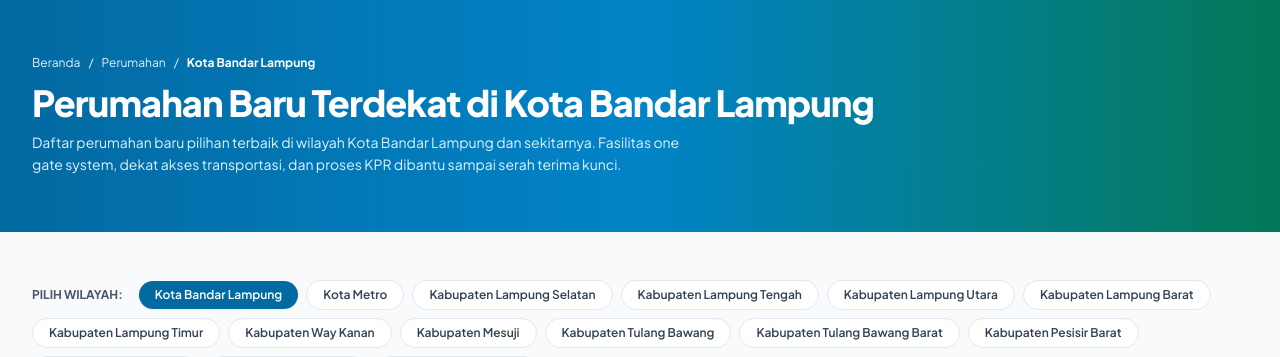
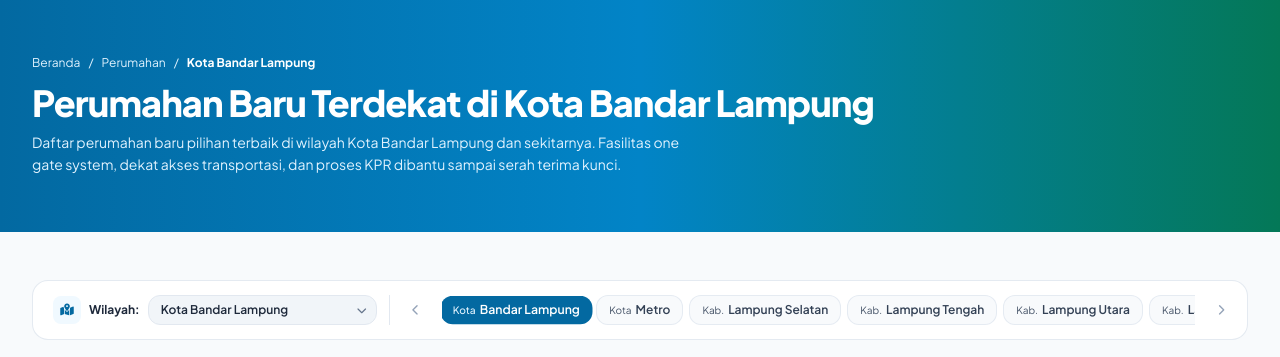
Before and after one commit to denis-dst/perumahanku, a Laravel app: a page that uses resources/views/projects/city.blade.php in a window 1280 px wide. Shown: the part 92-449 px from the top of the page. Run offline with Laravel 12, Linux system fonts and the light colour scheme; data comes from the database, SQL or seed files in the repository; some libraries are stand-ins or nearby versions.

Commit message:
fix(ui): tidy city pills into clean single-row horizontal scrollable toolbar with quick dropdown

```diff
--- a/resources/views/projects/city.blade.php
+++ b/resources/views/projects/city.blade.php
@@ -26,18 +26,70 @@
 <!-- Content -->
 <section class="py-12 bg-slate-50">
     <div class="max-w-7xl mx-auto px-4 sm:px-6 lg:px-8">
-        <!-- City Pills -->
-        <div class="flex flex-wrap items-center gap-2 mb-8">
-            <span class="text-xs text-slate-600 font-bold uppercase mr-2">Pilih Wilayah:</span>
+        <!-- City Selector Toolbar (Clean, Responsive, No Clutter) -->
+        <div class="bg-white rounded-2xl p-2.5 sm:p-3 border border-slate-200/90 shadow-2xs mb-8"
+             x-data="{
+                 scrollLeft() { $refs.chipTrack.scrollBy({ left: -220, behavior: 'smooth' }) },
+                 scrollRight() { $refs.chipTrack.scrollBy({ left: 220, behavior: 'smooth' }) }
+             }"
+             x-init="$nextTick(() => {
+                 const activeChip = $refs.chipTrack.querySelector('[data-active=true]');
+                 if (activeChip) {
+                     activeChip.scrollIntoView({ behavior: 'smooth', block: 'nearest', inline: 'center' });
+                 }
+             })">
+            <div class="flex items-center gap-2 sm:gap-3">
+                <!-- Dropdown Quick Switcher -->
+                <div class="flex items-center gap-2 pl-2 pr-3 border-r border-slate-200 shrink-0">
+                    <span class="w-7 h-7 rounded-lg bg-brand-50 text-brand-600 flex items-center justify-center text-xs shrink-0">
+                        <i class="fa-solid fa-map-location-dot"></i>
+                    </span>
+                    <span class="text-xs font-bold text-slate-800 hidden sm:inline whitespace-nowrap">Wilayah:</span>
+
+                    <div class="relative">
+                        <select onchange="if(this.value) window.location.href=this.value" aria-label="Pilih Kabupaten atau Kota di Provinsi Lampung" class="appearance-none bg-slate-100 hover:bg-slate-200/80 border border-slate-200 text-slate-800 text-xs font-semibold py-1.5 pl-3 pr-7 rounded-xl focus:outline-none focus:ring-2 focus:ring-brand-500 cursor-pointer transition">
                             @foreach($cities as $c)
                                 @php
                                     $isActive = Str::slug($c) === request()->route('city') || strtolower($c) === strtolower($cityFormatted) || str_contains(strtolower($cityFormatted), strtolower(str_replace(['kabupaten ', 'kota '], '', $c)));
                                 @endphp
+                                <option value="{{ route('projects.city', Str::slug($c)) }}" {{ $isActive ? 'selected' : '' }}>
+                                    {{ $c }}
+                                </option>
+                            @endforeach
+                        </select>
+                        <i class="fa-solid fa-chevron-down absolute right-2.5 top-1/2 -translate-y-1/2 text-[10px] text-slate-500 pointer-events-none"></i>
+                    </div>
+                </div>
+
+                <!-- Nav Button Left (Desktop) -->
+                <button type="button" @click="scrollLeft()" aria-label="Geser pilihan wilayah ke kiri" class="hidden md:flex w-7 h-7 rounded-lg hover:bg-slate-100 text-slate-400 hover:text-slate-800 items-center justify-center text-xs shrink-0 transition">
+                    <i class="fa-solid fa-chevron-left text-[11px]"></i>
+                </button>
+
+                <!-- Horizontal Scrollable Chip Track (Single Neat Line, No Wrapping) -->
+                <div x-ref="chipTrack" class="flex-1 flex items-center gap-1.5 overflow-x-auto py-0.5" style="scrollbar-width: none; -ms-overflow-style: none;">
+                    @foreach($cities as $c)
+                        @php
+                            $isActive = Str::slug($c) === request()->route('city') || strtolower($c) === strtolower($cityFormatted) || str_contains(strtolower($cityFormatted), strtolower(str_replace(['kabupaten ', 'kota '], '', $c)));
+                            $shortName = str_replace(['Kabupaten ', 'Kota '], '', $c);
+                            $isKota = str_starts_with($c, 'Kota');
+                        @endphp
                         <a href="{{ route('projects.city', Str::slug($c)) }}"
-                   class="px-4 py-1.5 rounded-full text-xs font-semibold transition {{ $isActive ? 'bg-brand-600 text-white shadow-sm' : 'bg-white text-slate-700 hover:bg-slate-100 border border-slate-200' }}">
-                    {{ $c }}
+                           data-active="{{ $isActive ? 'true' : 'false' }}"
+                           class="inline-flex items-center gap-1 px-3 py-1.5 rounded-xl text-xs font-semibold whitespace-nowrap transition-all duration-200 shrink-0 {{ $isActive ? 'bg-brand-600 text-white shadow-xs font-bold scale-[1.02]' : 'bg-slate-50 hover:bg-slate-100 text-slate-700 hover:text-slate-900 border border-slate-200/80' }}">
+                            <span class="text-[10px] {{ $isActive ? 'text-brand-100 font-medium' : 'text-slate-600 font-normal' }}">
+                                {{ $isKota ? 'Kota' : 'Kab.' }}
+                            </span>
+                            <span>{{ $shortName }}</span>
                         </a>
                     @endforeach
+                </div>
+
+                <!-- Nav Button Right (Desktop) -->
+                <button type="button" @click="scrollRight()" aria-label="Geser pilihan wilayah ke kanan" class="hidden md:flex w-7 h-7 rounded-lg hover:bg-slate-100 text-slate-400 hover:text-slate-800 items-center justify-center text-xs shrink-0 transition">
+                    <i class="fa-solid fa-chevron-right text-[11px]"></i>
+                </button>
+            </div>
         </div>
 
         <div class="grid grid-cols-1 md:grid-cols-2 lg:grid-cols-3 gap-8">
```
Lines whose indentation alone changed are shown as unchanged.
